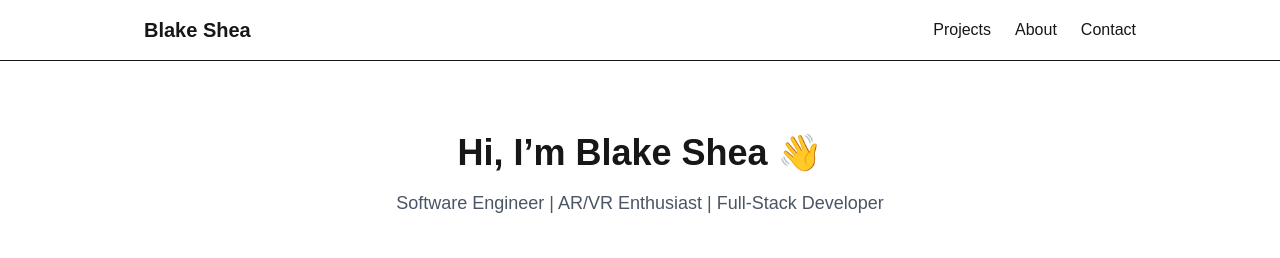
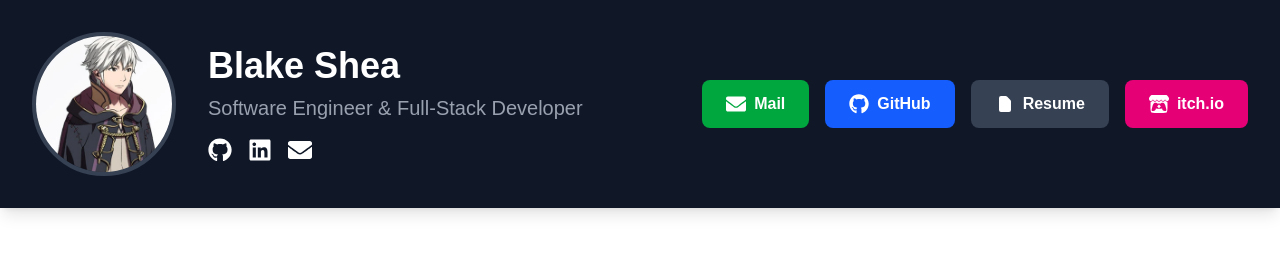
Before and after one commit to BlakeIvor/PortfolioSite, a Next.js app in the folder portfolio-site/: page / in a window 1280 px wide. Shown: the top 258 px of the page. Built offline with nearby package versions, Linux system fonts and the light colour scheme.

Commit message:
Redesign header with links and avatar
Redesign the header to include more information including avatar, name, title, and major links

```diff
--- a/portfolio-site/components/Header.tsx
+++ b/portfolio-site/components/Header.tsx
@@ -1,16 +1,75 @@
+import Image from "next/image";
 import Link from "next/link";
+import { FaGithub, FaLinkedin, FaEnvelope } from "react-icons/fa";
+import { SiItchdotio } from "react-icons/si";
+import { HiDocument } from "react-icons/hi";
 
 export function Header() {
   return (
-    <header className="border-b">
-      <nav className="max-w-5xl mx-auto flex items-center justify-between p-4">
-        <Link href="/" className="text-xl font-bold">Blake Shea</Link>
-        <div className="space-x-6">
-          <Link href="/projects" className="hover:underline">Projects</Link>
-          <Link href="/about" className="hover:underline">About</Link>
-          <Link href="/contact" className="hover:underline">Contact</Link>
+    <header className="flex items-center justify-between px-8 py-8 bg-gray-900 text-white shadow-lg">
+      <div className="flex items-center gap-8">
+        <div className="rounded-full overflow-hidden border-4 border-gray-700 w-36 h-36 bg-gray-800">
+          <Image
+            src="/static/images/avatar.png"
+            alt="Blake Shea"
+            width={140}
+            height={140}
+            className="object-cover w-full h-full scale-x-[-1]"
+            priority
+          />
         </div>
-      </nav>
+        <div>
+          <h1 className="text-4xl font-bold mb-2">Blake Shea</h1>
+          <p className="text-xl text-gray-400 mb-4">Software Engineer & Full-Stack Developer</p>
+          <div className="flex gap-4 text-2xl">
+            <a href="https://github.com/BlakeIvor" target="_blank" rel="noopener noreferrer">
+              <FaGithub className="hover:text-blue-400 transition" />
+            </a>
+            <a href="https://linkedin.com/in/blakeivor" target="_blank" rel="noopener noreferrer">
+              <FaLinkedin className="hover:text-blue-400 transition" />
+            </a>
+            <a href="mailto:your@email.com">
+              <FaEnvelope className="hover:text-blue-400 transition" />
+            </a>
+          </div>
+        </div>
+      </div>
+      <div className="flex gap-4">
+        <a
+          href="mailto:your@email.com"
+          className="bg-green-600 hover:bg-green-700 text-white px-6 py-3 rounded-lg font-semibold flex items-center gap-2 transition"
+        >
+          <FaEnvelope className="text-xl" />
+          Mail
+        </a>
+        <a
+          href="https://github.com/BlakeIvor"
+          target="_blank"
+          rel="noopener noreferrer"
+          className="bg-blue-600 hover:bg-blue-700 text-white px-6 py-3 rounded-lg font-semibold flex items-center gap-2 transition"
+        >
+          <FaGithub className="text-xl" />
+          GitHub
+        </a>
+        <a
+          href="/static/files/Resume.pdf"
+          target="_blank"
+          rel="noopener noreferrer"
+          className="bg-gray-700 hover:bg-gray-800 text-white px-6 py-3 rounded-lg font-semibold flex items-center gap-2 transition"
+        >
+          <HiDocument className="text-xl" />
+          Resume
+        </a>
+        <a
+          href="https://blaika.itch.io/"
+          target="_blank"
+          rel="noopener noreferrer"
+          className="bg-pink-600 hover:bg-pink-700 text-white px-6 py-3 rounded-lg font-semibold flex items-center gap-2 transition"
+        >
+          <SiItchdotio className="text-xl" />
+          itch.io
+        </a>
+      </div>
     </header>
   );
 }
--- a/portfolio-site/package.json
+++ b/portfolio-site/package.json
@@ -12,7 +12,8 @@
     "framer-motion": "^12.23.12",
     "next": "15.5.2",
     "react": "19.1.0",
-    "react-dom": "19.1.0"
+    "react-dom": "19.1.0",
+    "react-icons": "^5.5.0"
   },
   "devDependencies": {
     "@eslint/eslintrc": "^3",
```
Also changed, not shown: portfolio-site/public/static/images/avatar.png (added), 1 other file (tests, documents, lock files or other folders).
